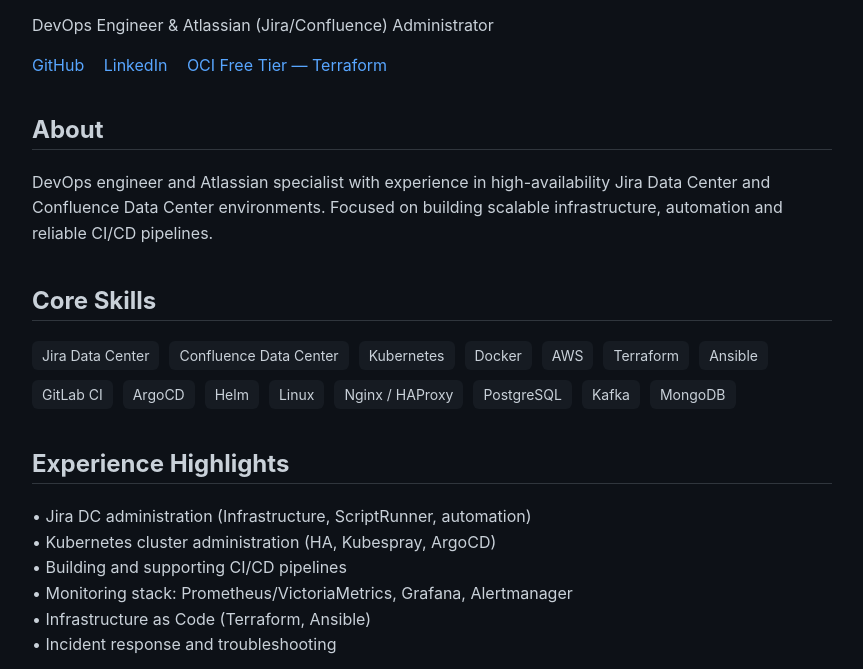
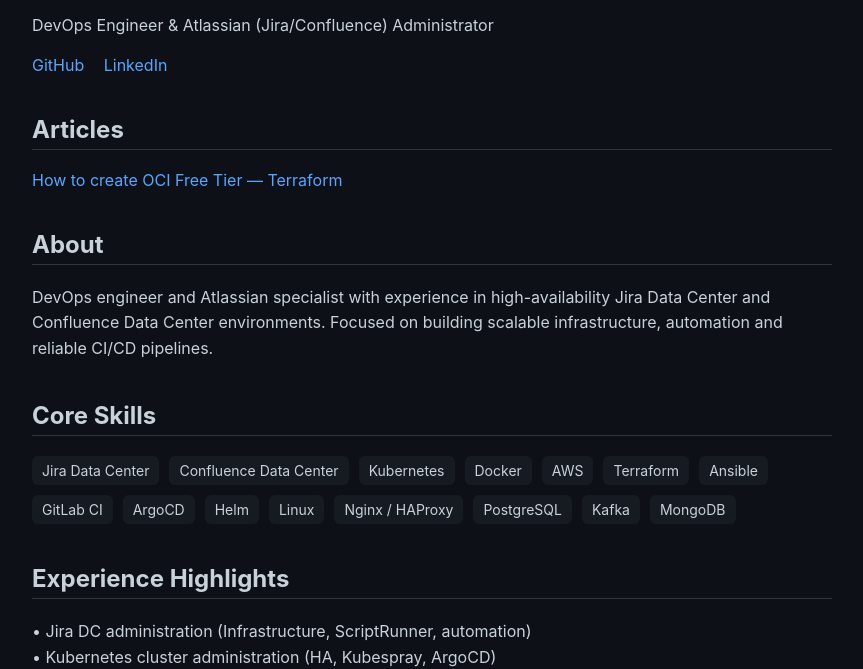
Before and after one commit to kepuvv/kepuvv.github.io, a plain HTML site: page index.html in a window 1280 px wide. Shown: the part 151-820 px from the top of the page, without its empty margins (208-1071 px from the left). Drawn offline with Linux system fonts and the light colour scheme.

Commit message:
Add article link for OCI Free Tier — Terraform

```diff
--- a/index.html
+++ b/index.html
@@ -34,6 +34,11 @@
       text-decoration: none;
       margin-right: 15px;
     }
+    .article-link a {
+      color: #58a6ff;
+      text-decoration: none;
+      margin-right: 15px;
+    }
     .skills {
       display: flex;
       flex-wrap: wrap;
@@ -59,7 +64,11 @@
     <div class="links">
       <a href="https://github.com/kepuvv" target="_blank">GitHub</a>
       <a href="https://www.linkedin.com/in/kirill-y-570b11162" target="_blank">LinkedIn</a>
-      <a href="oci-free-tier-terraform.html">OCI Free Tier — Terraform</a>
+    </div>
+
+    <h2>Articles</h2>
+    <div class="article-link">
+      <a href="oci-free-tier-terraform.html">How to create OCI Free Tier — Terraform</a>
     </div>
 
     <h2>About</h2>
```
